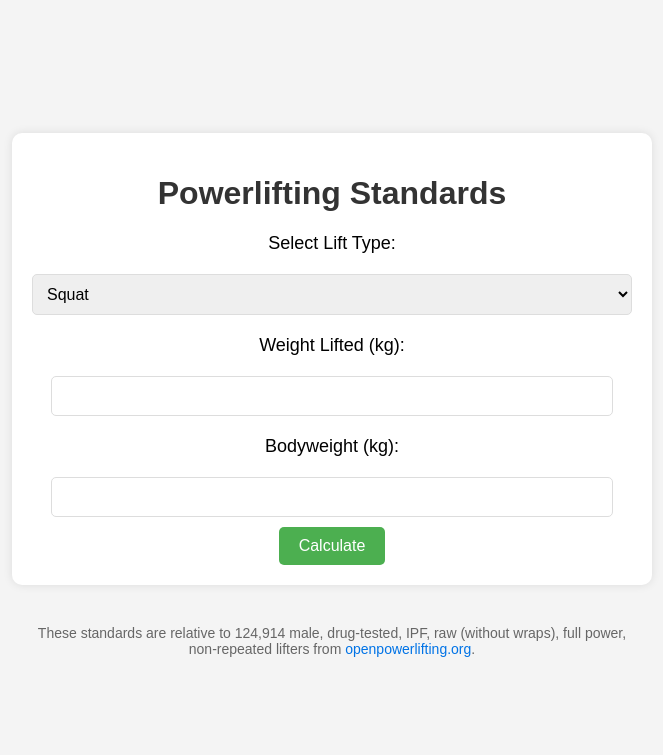
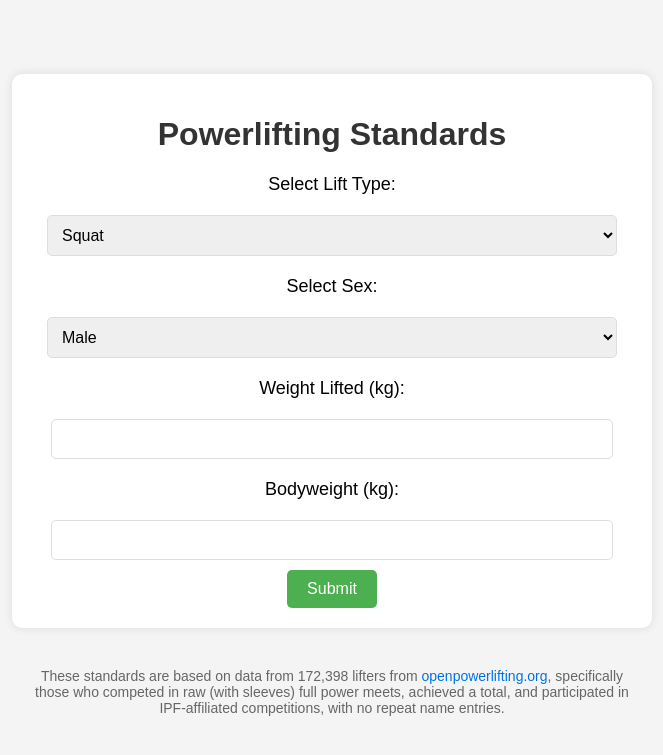
Before and after one commit to jagdeep98/Powerlifting-Standards, a Flask app: page / in a window 1280 px wide. Shown: the top 755 px of the page, without its empty margins (308-971 px from the left). Run offline with Flask 3, Linux system fonts and the light colour scheme; parts of the project's set-up code (start-up, migrations or seed data) failed here and were passed over.

Commit message:
Add files via upload

```diff
--- a/templates/index.html
+++ b/templates/index.html
@@ -48,7 +48,7 @@
         }
 
         select {
-            width: 100%; /* Ensures dropdown is the same width as the text boxes */
+            width: 95%; /* Ensures dropdown is the same width as the text boxes */
         }
 
         button {
@@ -110,18 +110,25 @@
             <label for="lift_type">Select Lift Type:</label>
             <select name="lift_type" id="lift_type">
                 <option value="Squat">Squat</option>
-                <option value="Bench">Bench</option>
+                <option value="Bench">Bench Press</option>
                 <option value="Deadlift">Deadlift</option>
                 <option value="Total">Total</option>
             </select>
 
+            <label for="Sex">Select Sex:</label>
+            <select name="Sex" id="Sex">
+                <option value="M">Male</option>
+                <option value="F">Female</option>
+                <option value="shemale">Shemale</option>
+            </select>
+
             <label for="lift">Weight Lifted (kg):</label>
-            <input type="number" name="lift" id="lift" required step="0.1">
+            <input type="text" name="lift" id="lift">
 
             <label for="bodyweight">Bodyweight (kg):</label>
-            <input type="number" name="bodyweight" id="bodyweight" required step="0.1">
+            <input type="text" name="bodyweight" id="bodyweight">
 
-            <button type="submit">Calculate</button>
+            <button type="submit">Submit</button>
         </form>
 
         {% if result %}
@@ -145,8 +152,9 @@
     </div>
 
     <footer>
-        These standards are relative to 124,914 male, drug-tested, IPF, raw (without wraps), full power, non-repeated lifters from
-        <a href="https://www.openpowerlifting.org/" target="_blank">openpowerlifting.org</a>.
+        These standards are based on data from 172,398 lifters from
+        <a href="https://www.openpowerlifting.org/" target="_blank">openpowerlifting.org</a>,
+		specifically those who competed in raw (with sleeves) full power meets, achieved a total, and participated in IPF-affiliated competitions, with no repeat name entries.
     </footer>
 </body>
 </html>
```
Lines whose indentation alone changed are shown as unchanged.
